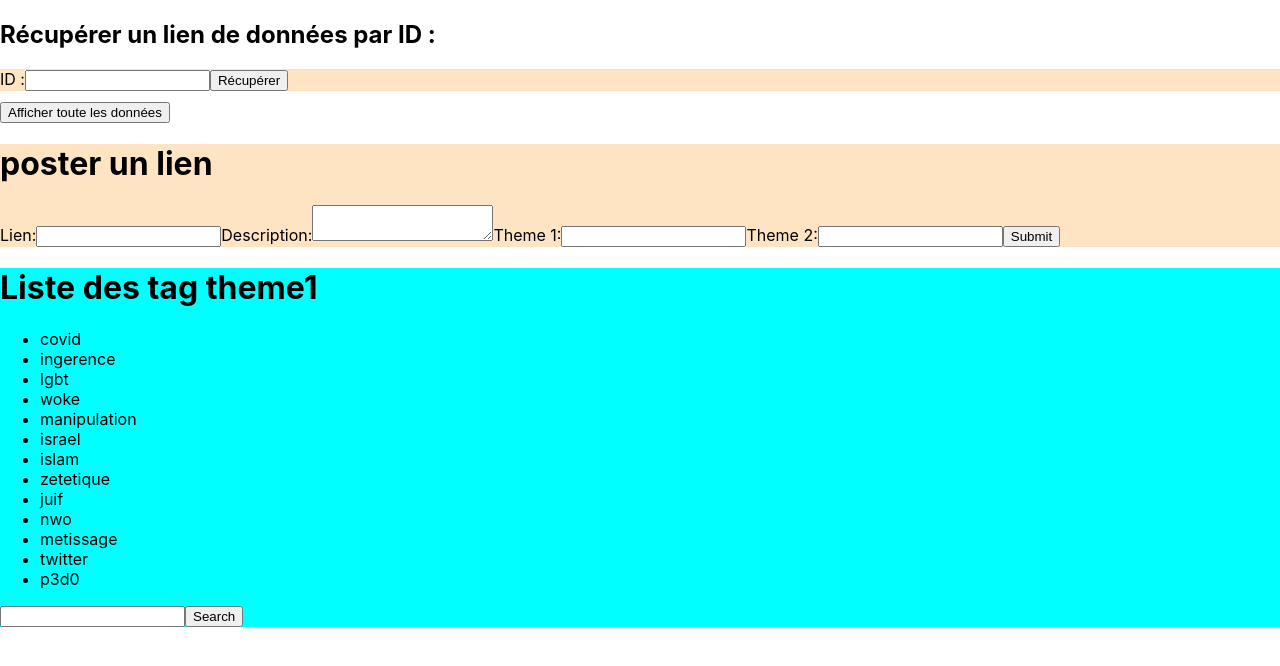
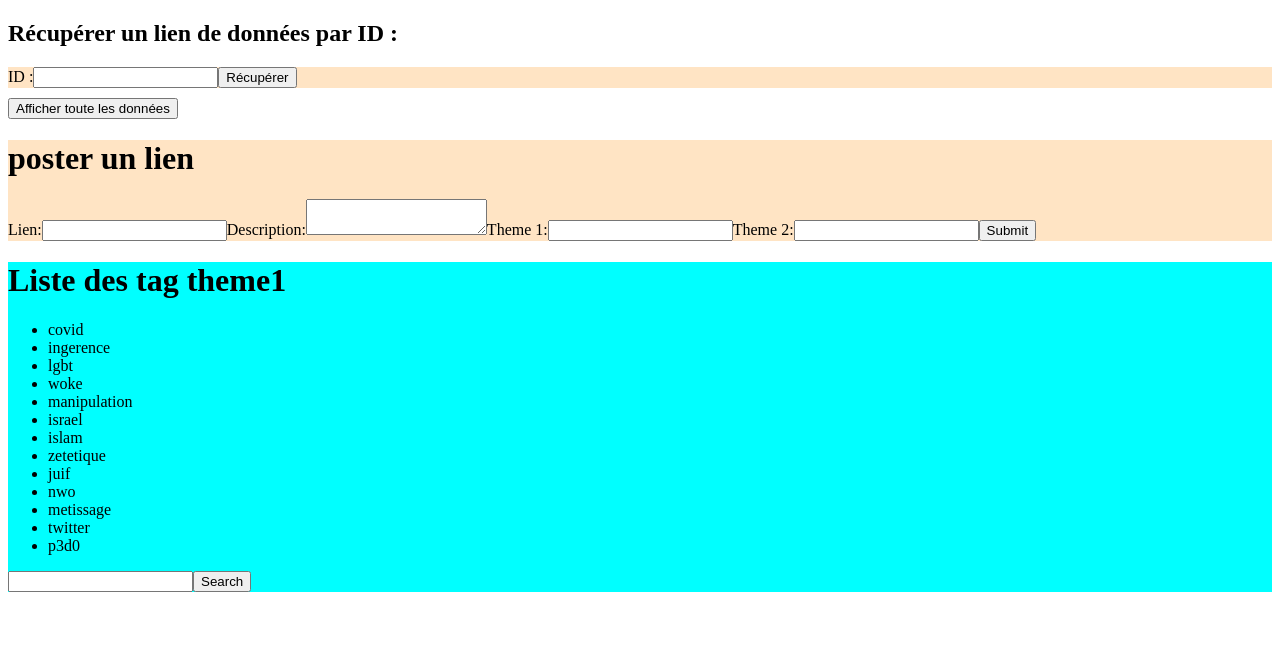
Before and after one commit to cedricscbjj/sauvegarde, a React (Create React App) app: page / in a window 1280 px wide. Shown: the top 666 px of the page. Built offline with nearby package versions, Linux system fonts and the light colour scheme; the HTML template or start-up script is replaced by a standard one.

Commit message:
Update index.js
new version

```diff
--- a/index.js
+++ b/index.js
@@ -1,17 +1,12 @@
-import React from 'react';
-import ReactDOM from 'react-dom/client';
-import './index.css';
-import App from './App';
-import reportWebVitals from './reportWebVitals';
-
-const root = ReactDOM.createRoot(document.getElementById('root'));
+import React from "react";
+import ReactDOM from "react-dom/client";
+import App from "./App";
+import { BrowserRouter } from "react-router-dom";
+const root = ReactDOM.createRoot(document.getElementById("root"));
 root.render(
   <React.StrictMode>
-    <App />
+    <BrowserRouter >
+      <App />
+    </BrowserRouter>
   </React.StrictMode>
 );
-
-// If you want to start measuring performance in your app, pass a function
-// to log results (for example: reportWebVitals(console.log))
-// or send to an analytics endpoint. Learn more: https://bit.ly/CRA-vitals
-reportWebVitals();
```
